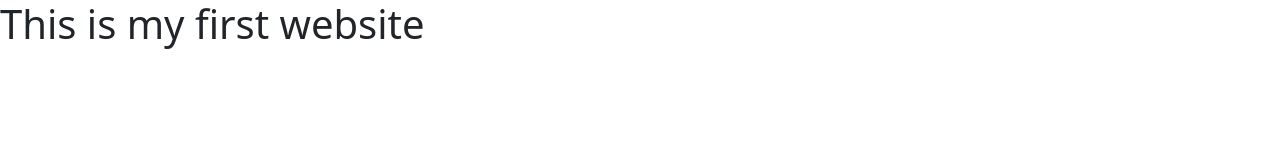
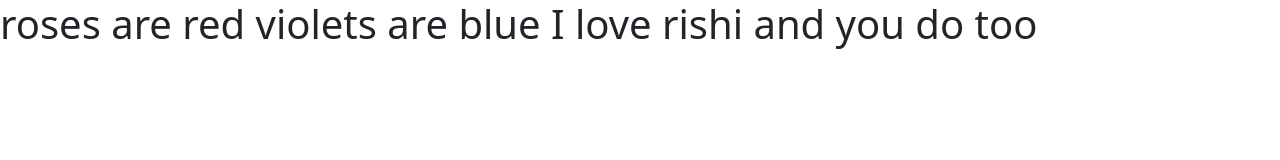
Before and after one commit to karsonjiang/iloverishi, a plain HTML site: page index.html in a window 1280 px wide. Drawn offline with nearby package versions, Linux system fonts and the light colour scheme.

Commit message:
Update index.html

```diff
--- a/index.html
+++ b/index.html
@@ -6,6 +6,6 @@
  <link href="https://cdn.jsdelivr.net/npm/bootstrap@5.3.3/dist/css/bootstrap.min.css" rel="stylesheet">
   </head>
   <body>
-    <h1>This is my first website</h1>
+    <h1>roses are red violets are blue I love rishi and you do too</h1>
   </body>
 </html>
```
